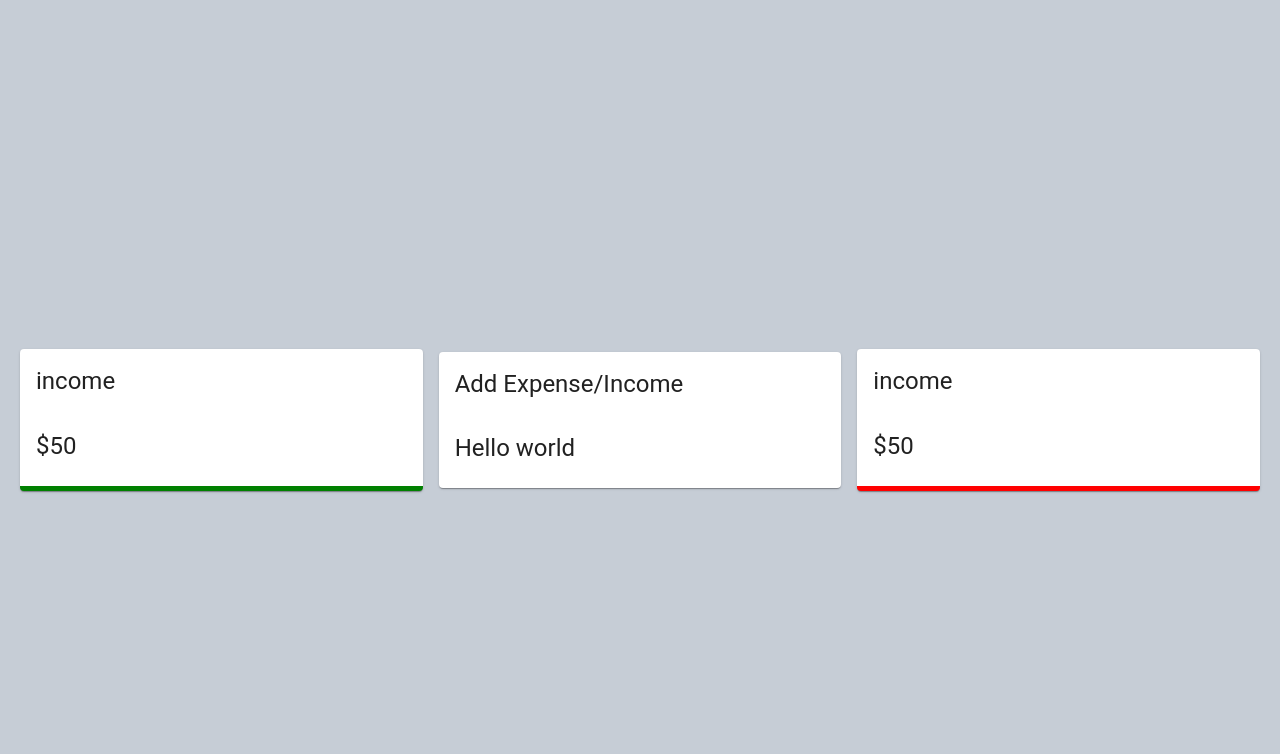
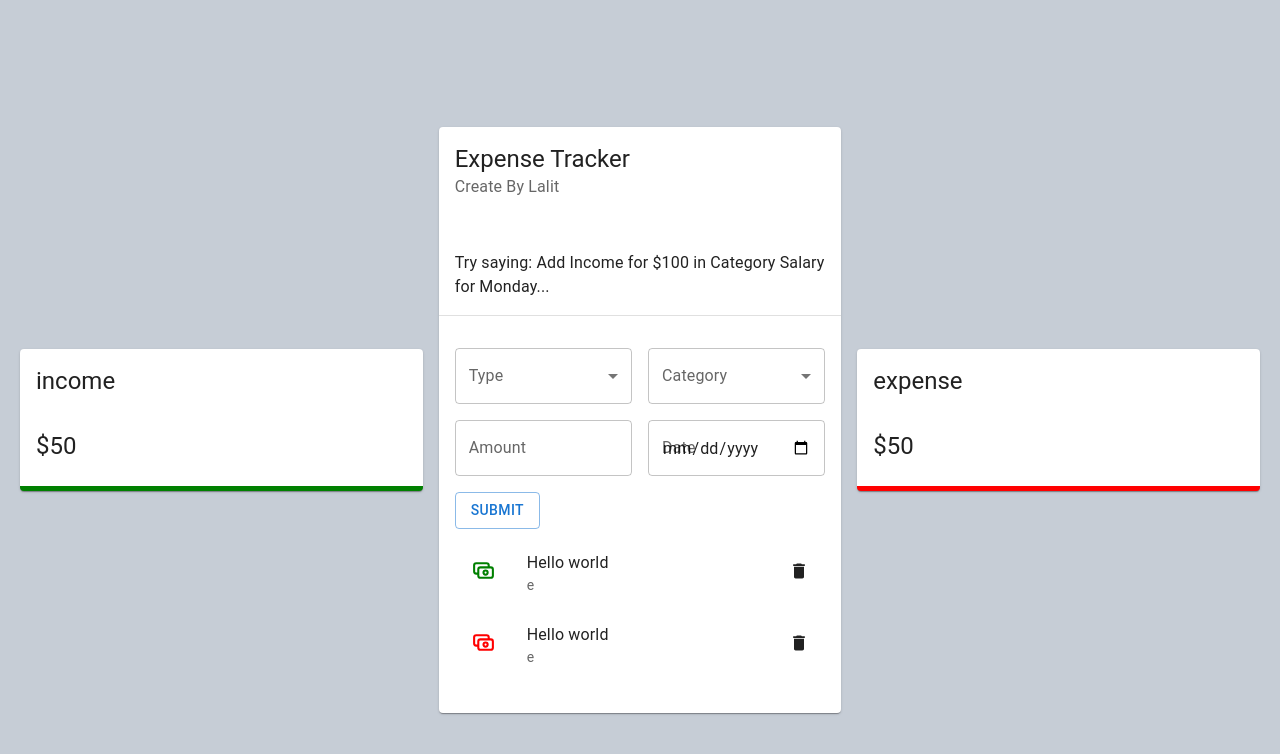
Before and after one commit to lalitharwateappdid/expense_tracker_react, a React (Vite) app: page / in a window 1280 px wide. Shown: the top 754 px of the page. Built offline with nearby package versions, Linux system fonts and the light colour scheme.

Commit message:
ui for expense tracker done

```diff
--- a/package.json
+++ b/package.json
@@ -15,7 +15,8 @@
     "@mui/material": "^6.1.7",
     "react": "^18.3.1",
     "react-chartjs-2": "^5.2.0",
-    "react-dom": "^18.3.1"
+    "react-dom": "^18.3.1",
+    "react-icons": "^5.3.0"
   },
   "devDependencies": {
     "@eslint/js": "^9.13.0",
--- a/src/App.jsx
+++ b/src/App.jsx
@@ -17,11 +17,11 @@ function App() {
           style={{ height: "100vh" }}
         >
           <Grid size={{ md: 4, xs: 12 }}>
-            <Details type="income" />
+            <Details  title="income" />
           </Grid>
           <Grid size={{ md: 4, xs: 12 }}><MainCard/></Grid>
           <Grid size={{ md: 4, xs: 12 }}>
-            <Details type="expense" />
+            <Details title="expense" />
           </Grid>
         </Grid>
       </div>
--- a/src/components/Details/details.jsx
+++ b/src/components/Details/details.jsx
@@ -6,12 +6,12 @@ import { Doughnut } from 'react-chartjs-2';
 
 
 
-export const Details = ({type}) => {
+export const Details = ({title}) => {
 
 
     return (
-        <Card style={{borderBottom: type == "income" ? "5px solid green":"5px solid red"}}>
-            <CardHeader title="income"/>
+        <Card style={{borderBottom: title == "income" ? "5px solid green":"5px solid red"}}>
+            <CardHeader title={title}/>
             <CardContent>
                 <Typography variant='h5'>$50</Typography>
                 {/* <Doughnut data="DATA"/> */}
--- /dev/null
+++ b/src/components/form.jsx
@@ -0,0 +1,67 @@
+// materail ui
+import Grid from "@mui/material/Grid2";
+import { Typography } from "@mui/material";
+import InputLabel from "@mui/material/InputLabel";
+import MenuItem from "@mui/material/MenuItem";
+import FormControl from "@mui/material/FormControl";
+import Select from "@mui/material/Select";
+import TextField from '@mui/material/TextField';
+import Button from '@mui/material/Button';
+
+// component
+import { ListComponent } from "./listComponent";
+
+export const Form = () => {
+  return (
+    <>
+      <Grid container spacing={2}>
+        <Grid size={{ md: 12 }}>
+          <Typography title="..." />
+        </Grid>
+
+        {/* type select field */}
+        <Grid size={{ md: 6, xs:12 }}>
+          <FormControl fullWidth>
+            <InputLabel>Type</InputLabel>
+            <Select label="Type">
+              <MenuItem value="income">Income</MenuItem>
+              <MenuItem value="expense">Expense</MenuItem>
+            </Select>
+          </FormControl>
+        </Grid>
+
+        {/* category select field */}
+        <Grid size={{md: 6, xs: 12}}>
+            <FormControl fullWidth>
+                <InputLabel>Category</InputLabel>
+                <Select label="Category">
+                    <MenuItem value="business">Business</MenuItem>
+                    <MenuItem value="salary">Salary</MenuItem>
+                </Select>
+            </FormControl>
+        </Grid>
+
+        {/* amount text field */}
+        <Grid size={{md: 6, xs:12}}>
+            <FormControl fullWidth>
+                <TextField type="number" label="Amount" fullWidth />
+            </FormControl>
+        </Grid>
+
+        {/* date text field */}
+        <Grid size={{md: 6, xs: 12}}>
+            <FormControl fullWidth>
+                <TextField type="date" label="Date" fullWidth/>
+            </FormControl>
+        </Grid>
+
+        <Button variant="outlined"  color="primary">Submit</Button>
+
+      </Grid>
+    <Grid >
+
+        <ListComponent/>
+        </Grid>
+    </>
+  );
+};
--- /dev/null
+++ b/src/components/listComponent.jsx
@@ -0,0 +1,39 @@
+// material ui
+import List from "@mui/material/List";
+import ListItem from "@mui/material/ListItem";
+import ListItemText from "@mui/material/ListItemText";
+import ListItemAvatar from "@mui/material/ListItemAvatar";
+import Avatar from "@mui/material/Avatar";
+
+// react icons
+import { HiOutlineCash } from "react-icons/hi";
+import { MdDelete } from "react-icons/md";
+
+export const ListComponent = () => {
+  return (
+    <>
+      <List>
+        <ListItem  secondaryAction={
+                    <MdDelete style={{fontSize:"20px"}} />
+                  }>
+          <ListItemAvatar>
+
+              <HiOutlineCash style={{fontSize:"25px", color:"green"}} />
+          </ListItemAvatar>
+          <ListItemText primary="Hello world" secondary="e" />
+
+        </ListItem>
+        <ListItem  secondaryAction={
+                    <MdDelete style={{fontSize:"20px"}} />
+                  }>
+          <ListItemAvatar>
+
+              <HiOutlineCash style={{fontSize:"25px", color:"red"}} />
+          </ListItemAvatar>
+          <ListItemText primary="Hello world" secondary="e" />
+
+        </ListItem>
+      </List>
+    </>
+  );
+};
--- a/src/components/mainCard.jsx
+++ b/src/components/mainCard.jsx
@@ -1,13 +1,23 @@
 // material ui
-import { Card,CardHeader,CardContent, Typography } from '@mui/material';
+import { Card,CardHeader,CardContent, Typography,Divider } from '@mui/material';
+
+// components
+import { Form } from './form';
 
 export const MainCard =() => {
     return (
         <>
            <Card>
-                <CardHeader title="Add Expense/Income"/>
+                <CardHeader title="Expense Tracker" subheader="Create By Lalit"/>
                 <CardContent>
-                    <Typography variant='h5'>Hello world</Typography>
+                    {/* <Typography display="flex" alignItems="center" variant='h5'>Hello world</Typography> */}
+                    <Typography style={{lineHeight:"1.5em", marginTop: "20px"}}  variant='subtitle1'>
+                        Try saying:  Add Income for $100 in Category Salary for Monday...
+                    </Typography>
+                </CardContent>
+                <Divider/>
+                <CardContent>
+                    <Form/>
                 </CardContent>
            </Card>
         </>
```
Also changed, not shown: 1 other file (tests, documents, lock files or other folders).
